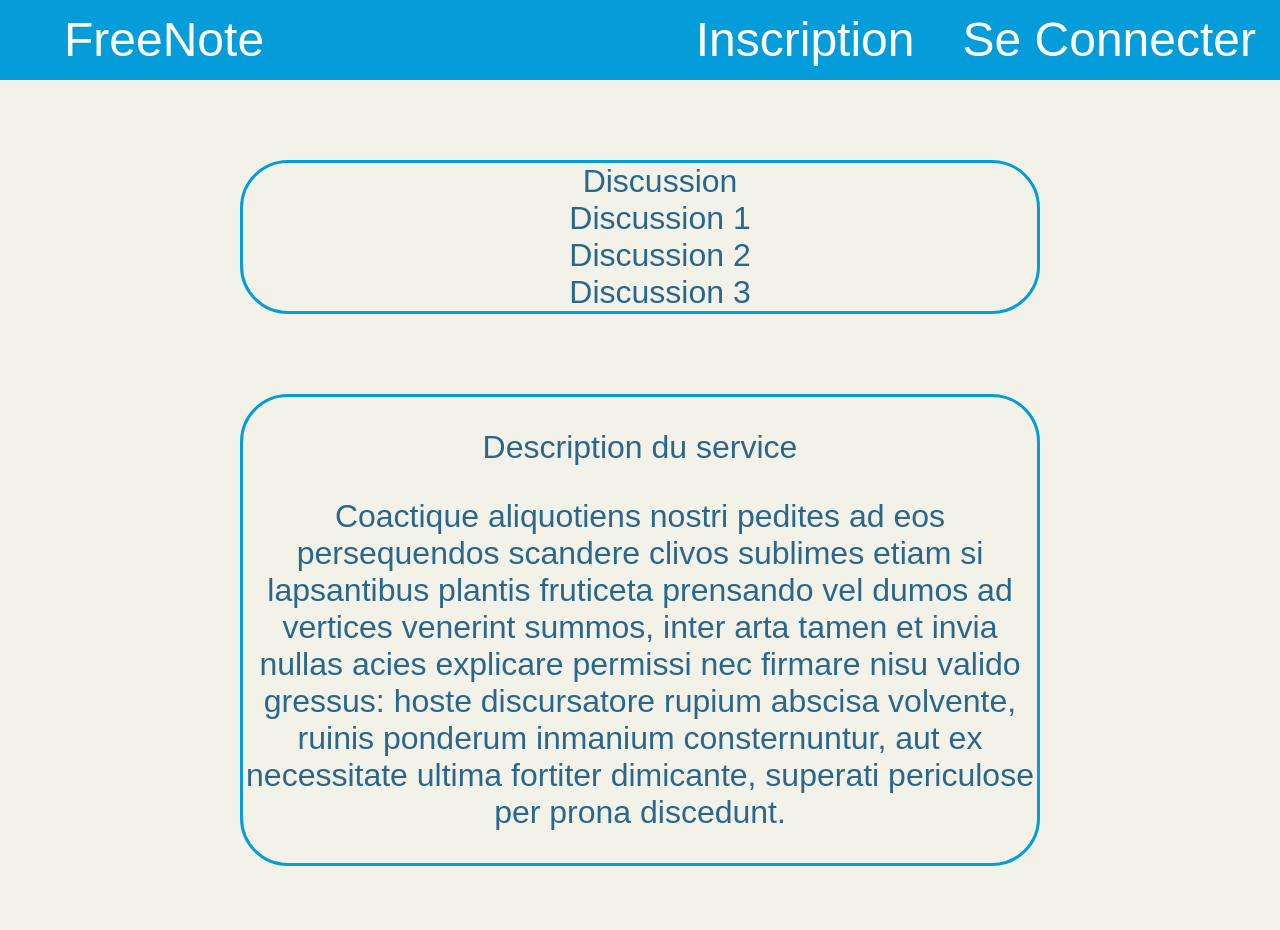
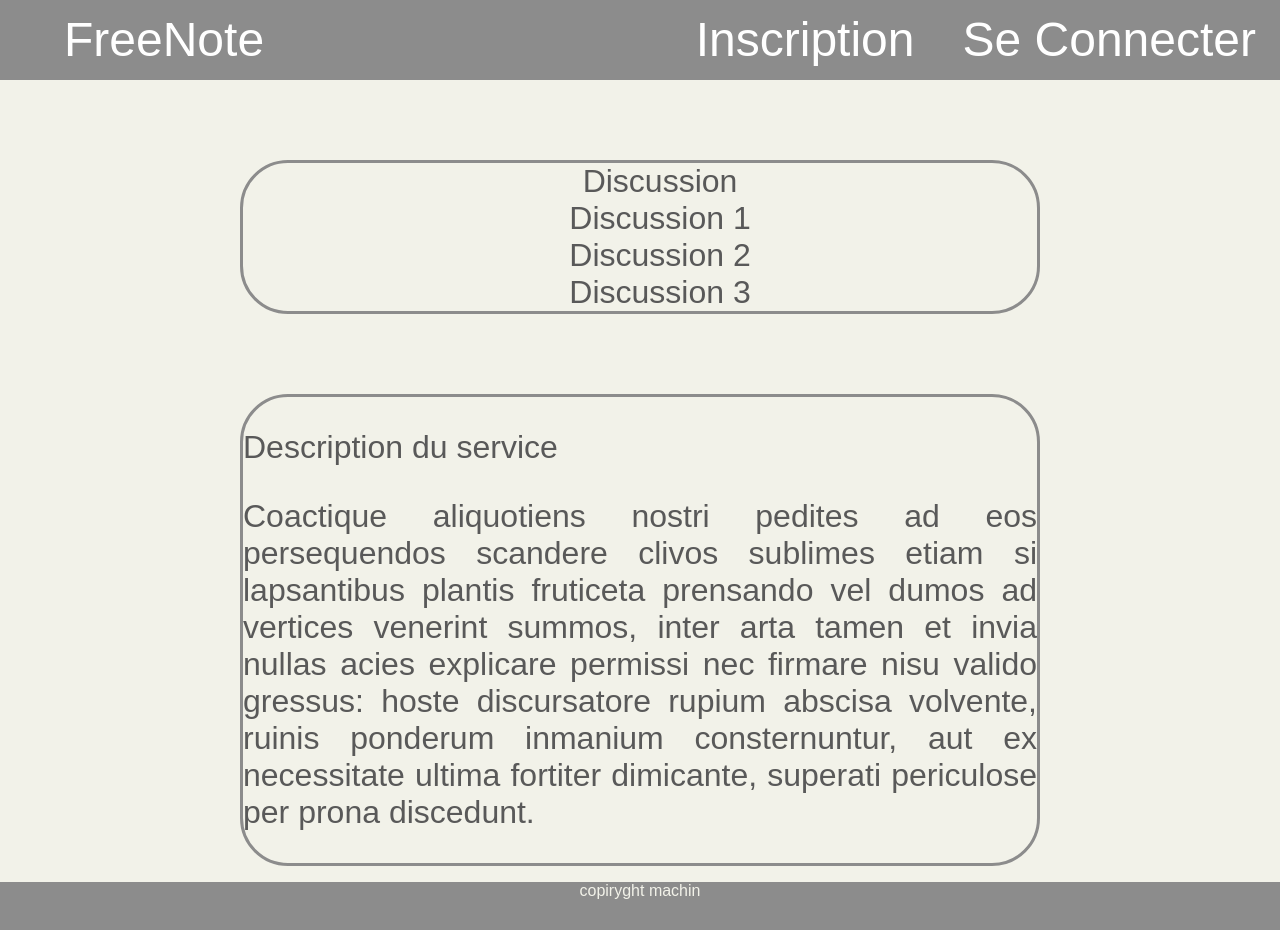
Before and after one commit to Marethyun/php-projet, a PHP site: page / in a window 1280 px wide. Before the commit the page ends 866 px from the top, so only its background shows below. Run offline with PHP 8.4, Linux system fonts and the light colour scheme.

Commit message:
fin du travail pour aujourd'hui

```diff
--- a/view/index.html
+++ b/view/index.html
@@ -32,6 +32,10 @@
         <p>Description du service</p>
         <p>Coactique aliquotiens nostri pedites ad eos persequendos scandere clivos sublimes etiam si lapsantibus plantis fruticeta prensando vel dumos ad vertices venerint summos, inter arta tamen et invia nullas acies explicare permissi nec firmare nisu valido gressus: hoste discursatore rupium abscisa volvente, ruinis ponderum inmanium consternuntur, aut ex necessitate ultima fortiter dimicante, superati periculose per prona discedunt.</p>
     </div>
+
+    <footer>
+        <p class="prout">copiryght machin</p>
+    </footer>
 </body>
 
 </html>
--- a/view/main.css
+++ b/view/main.css
@@ -1,8 +1,20 @@
 header {
-    background-color: #049DD9;
+    background-color: #8C8C8C;
     color: #F2F2E9;
     font-size: 3rem;
     height: 5rem;
+}
+
+footer {
+    background-color: #8C8C8C;
+    color: #F2F2E9;
+    font-size: 1rem;
+    height: 3rem;
+    margin-bottom: 0;
+}
+
+p.prout {
+    text-align: center;
 }
 
 body {
@@ -10,7 +22,7 @@ body {
     margin: 0;
     font-family: Arial, Helvetica, sans-serif;
     font-size: 2rem;
-    color: #2B678C;
+    color: #595959;
 }
 
 ol {
@@ -33,7 +45,7 @@ li.Accueil {
 }
 
 li.Accueil:hover {
-    background-color: #2B678C;
+    background-color: #595959;
     border-radius: 1rem;
 }
 
@@ -45,7 +57,7 @@ li.Liens {
 }
 
 li.Liens:hover {
-    background-color: #2B678C;
+    background-color: #595959;
     border-radius: 1rem;
 }
 
@@ -58,7 +70,7 @@ a:visited, a:link {
 }
 
 #Discussion {
-    border-color: #049DD9;
+    border-color: #8C8C8C;
     border-style: solid;
     border-radius: 3rem;
     text-align: center;
@@ -82,8 +94,8 @@ a.Bouttons {
 
 #Description {
     border-style: solid;
-    text-align: center;
-    border-color: #049DD9;
+    text-align: justify;
+    border-color: #8C8C8C;
     border-radius: 3rem;
     margin-left: 15rem;
     margin-right: 15rem;
@@ -93,6 +105,17 @@ a.Bouttons {
 #Inscription {
     text-align: center;
     border-style: solid;
-    border-color: #049DD9;
+    border-color: #8C8C8C;
     border-radius: 1rem;
+    float: right;
+    margin: 10rem;
 }
+
+#SeConnecter {
+    text-align: center;
+    border-style: solid;
+    border-color: #8C8C8C;
+    border-radius: 1rem;
+    float: left;
+    margin: 10rem;
+}
```
